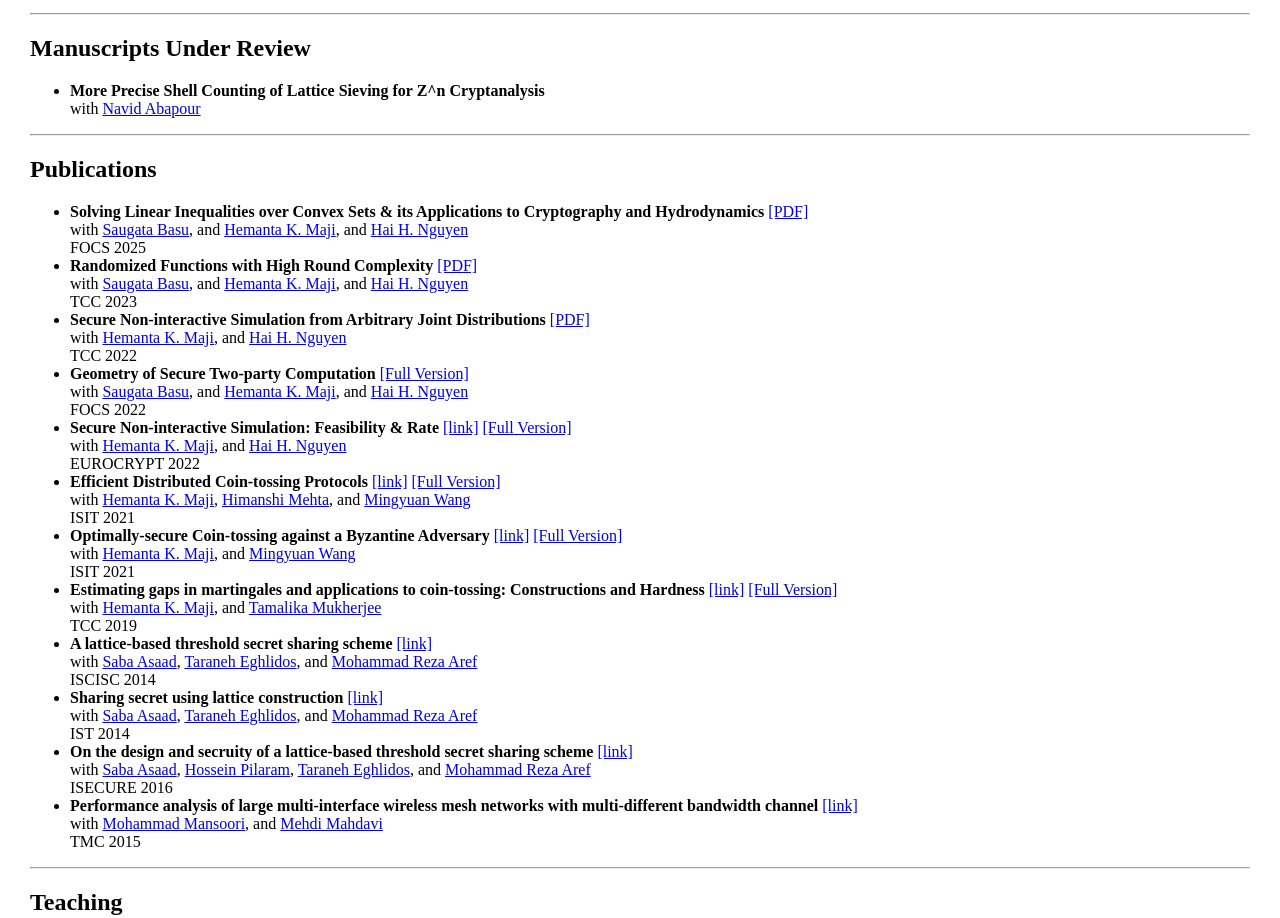
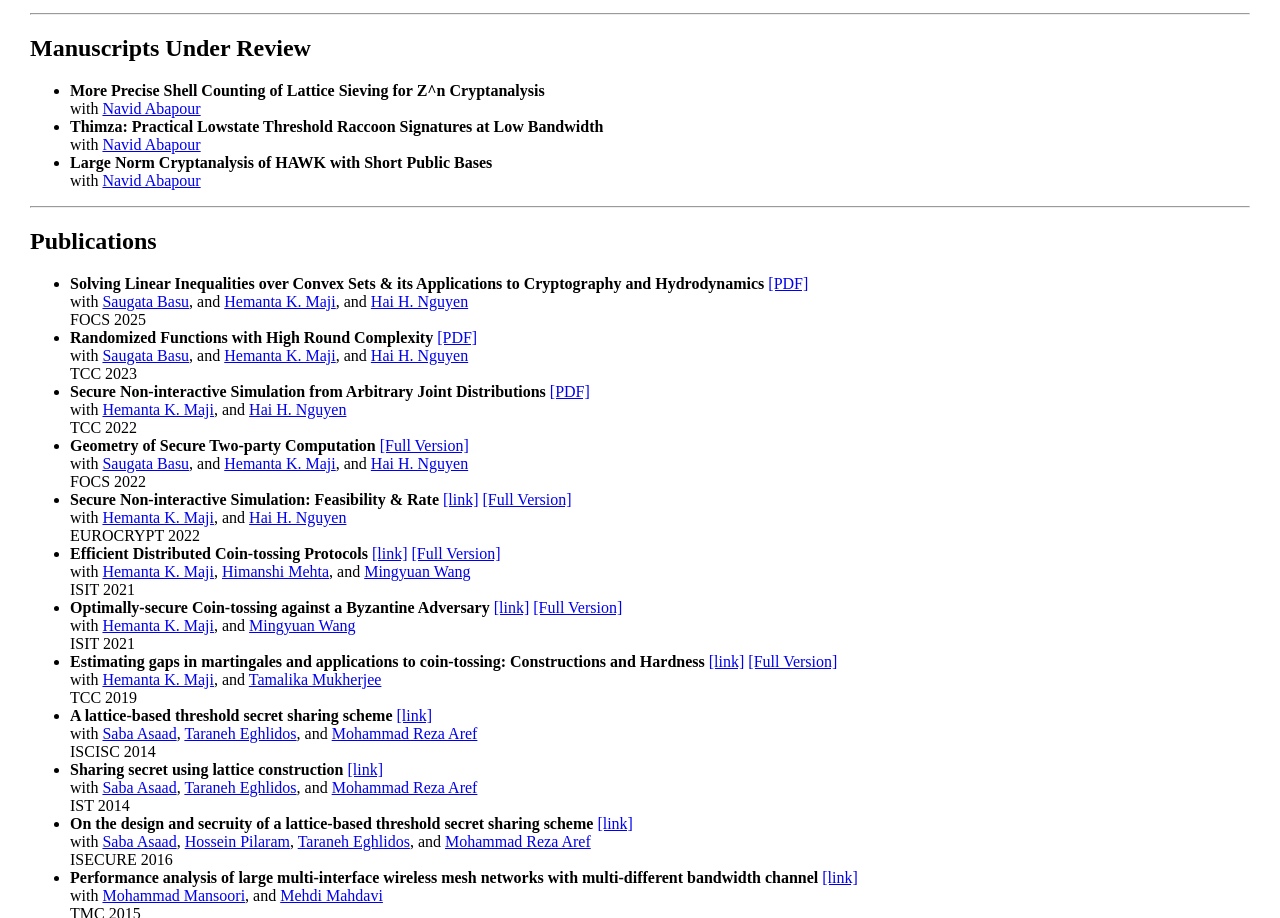
Before and after one commit to Hamidreza1402/hamidreza1402.github.io, a plain HTML site: page index.html in a window 1280 px wide. Shown: the part 917-1835 px from the top of the page. Drawn offline with Linux system fonts and the light colour scheme.

Commit message:
Update index.html

```diff
--- a/index.html
+++ b/index.html
@@ -107,9 +107,16 @@ Recent work includes a general framework for solving linear inequalities over hi
 			<b> More Precise Shell Counting of Lattice Sieving for Z^n Cryptanalysis </b>
 			<br> with <a href="https://navidabapour.github.io/" >Navid Abapour</a>
 		</li>
+		<li>
+			<b>Thimza: Practical Lowstate Threshold Raccoon Signatures at Low Bandwidth</b>
+			<br> with <a href="https://navidabapour.github.io/" >Navid Abapour</a>
+		</li>
+		<li>
+			<b>Large Norm Cryptanalysis of HAWK with Short Public Bases</b>
+			<br> with <a href="https://navidabapour.github.io/" >Navid Abapour</a>
+		</li>
 	</ul>
 </p>
-
 
 <hr>
 <p>
```
